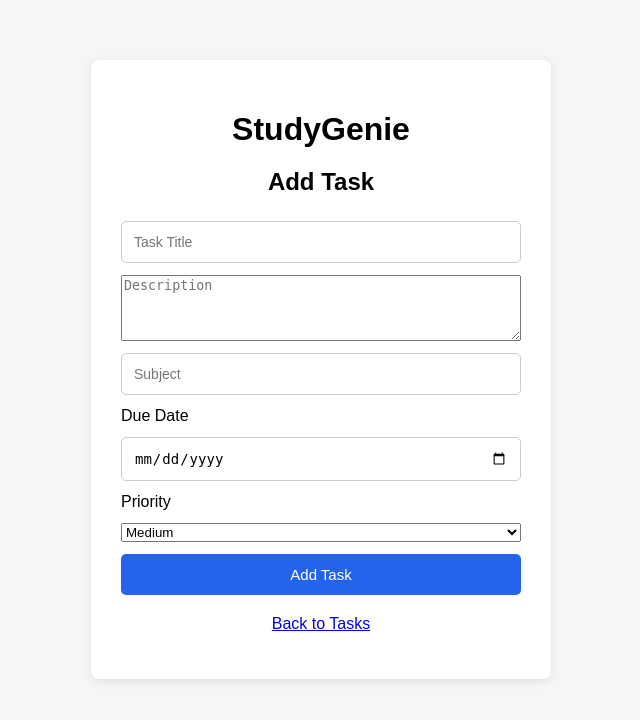
After one commit to Saad-Sid85/StudyGenie, a Flask app: page /tasks/add in a window 1280 px wide. The commit adds this page. Shown: the top 720 px of the page, without its empty margins (319-959 px from the left). Run offline with Flask 3, Linux system fonts and the light colour scheme; the visitor is signed in with stand-in values (Sample User, id 1).

Commit message:
Added task deadline

```diff
--- a/app/routes.py
+++ b/app/routes.py
@@ -130,6 +130,137 @@ def dashboard():
     )
 
 
+# ---------------- TASKS ----------------
+
+@main.route("/tasks")
+def tasks():
+
+    if "user_id" not in session:
+        return redirect(url_for("main.login"))
+
+    connection = get_db_connection()
+    cursor = connection.cursor(dictionary=True)
+
+    query = """
+        SELECT id, title, description, subject,
+               due_date, priority, status
+        FROM tasks
+        WHERE user_id = %s
+        ORDER BY due_date ASC
+    """
+
+    cursor.execute(query, (session["user_id"],))
+    task_list = cursor.fetchall()
+
+    cursor.close()
+    connection.close()
+
+    return render_template(
+        "tasks.html",
+        tasks=task_list
+    )
+
+
+@main.route("/tasks/add", methods=["GET", "POST"])
+def add_task():
+
+    if "user_id" not in session:
+        return redirect(url_for("main.login"))
+
+    if request.method == "POST":
+
+        title = request.form["title"]
+        description = request.form["description"]
+        subject = request.form["subject"]
+        due_date = request.form["due_date"]
+        priority = request.form["priority"]
+
+        connection = get_db_connection()
+        cursor = connection.cursor()
+
+        query = """
+            INSERT INTO tasks
+            (user_id, title, description, subject, due_date, priority)
+            VALUES (%s, %s, %s, %s, %s, %s)
+        """
+
+        values = (
+            session["user_id"],
+            title,
+            description,
+            subject,
+            due_date,
+            priority
+        )
+
+        cursor.execute(query, values)
+        connection.commit()
+
+        cursor.close()
+        connection.close()
+
+        return redirect(url_for("main.tasks"))
+
+    return render_template("add_task.html")
+
+
+@main.route("/tasks/complete/<int:task_id>")
+def complete_task(task_id):
+
+    if "user_id" not in session:
+        return redirect(url_for("main.login"))
+
+    connection = get_db_connection()
+    cursor = connection.cursor()
+
+    query = """
+        UPDATE tasks
+        SET status = 'Completed'
+        WHERE id = %s AND user_id = %s
+    """
+
+    cursor.execute(
+        query,
+        (task_id, session["user_id"])
+    )
+
+    connection.commit()
+
+    cursor.close()
+    connection.close()
+
+    return redirect(url_for("main.tasks"))
+
+
+@main.route("/tasks/delete/<int:task_id>")
+def delete_task(task_id):
+
+    if "user_id" not in session:
+        return redirect(url_for("main.login"))
+
+    connection = get_db_connection()
+    cursor = connection.cursor()
+
+    query = """
+        DELETE FROM tasks
+        WHERE id = %s AND user_id = %s
+    """
+
+    cursor.execute(
+        query,
+        (task_id, session["user_id"])
+    )
+
+    connection.commit()
+
+    cursor.close()
+    connection.close()
+
+    return redirect(url_for("main.tasks"))
+
+
+# ---------------- LOGOUT ----------------
+
 @main.route("/logout")
 def logout():
 
--- a/static/css/style.css
+++ b/static/css/style.css
@@ -92,6 +92,19 @@ p {
     margin-top: 0;
 }
 
+.feature-card button {
+    margin-top: 10px;
+}
+
+.feature-card a {
+    text-decoration: none;
+}
+
+.feature-card button:disabled {
+    cursor: not-allowed;
+    opacity: 0.6;
+}
+
 @media (max-width: 600px) {
     .feature-grid {
         grid-template-columns: 1fr;
--- /dev/null
+++ b/templates/add_task.html
@@ -0,0 +1,75 @@
+<!DOCTYPE html>
+<html lang="en">
+
+<head>
+    <meta charset="UTF-8">
+    <meta name="viewport" content="width=device-width, initial-scale=1.0">
+
+    <title>Add Task - StudyGenie</title>
+
+    <link rel="stylesheet"
+          href="{{ url_for('static', filename='css/style.css') }}">
+</head>
+
+<body>
+
+<div class="auth-container">
+
+    <h1>StudyGenie</h1>
+    <h2>Add Task</h2>
+
+    <form method="POST">
+
+        <input
+            type="text"
+            name="title"
+            placeholder="Task Title"
+            required
+        >
+
+        <textarea
+            name="description"
+            placeholder="Description"
+            rows="4"
+        ></textarea>
+
+        <input
+            type="text"
+            name="subject"
+            placeholder="Subject"
+        >
+
+        <label>Due Date</label>
+
+        <input
+            type="date"
+            name="due_date"
+            required
+        >
+
+        <label>Priority</label>
+
+        <select name="priority">
+
+            <option value="Low">Low</option>
+            <option value="Medium" selected>Medium</option>
+            <option value="High">High</option>
+
+        </select>
+
+        <button type="submit">
+            Add Task
+        </button>
+
+    </form>
+
+    <p>
+        <a href="{{ url_for('main.tasks') }}">
+            Back to Tasks
+        </a>
+    </p>
+
+</div>
+
+</body>
+</html>
```
Also changed, not shown: templates/dashboard.html (+64 -12 lines), templates/tasks.html (added, +115 -0 lines).
